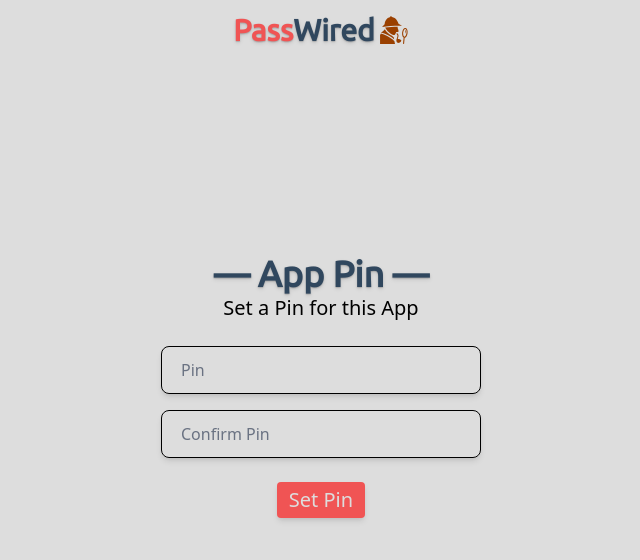
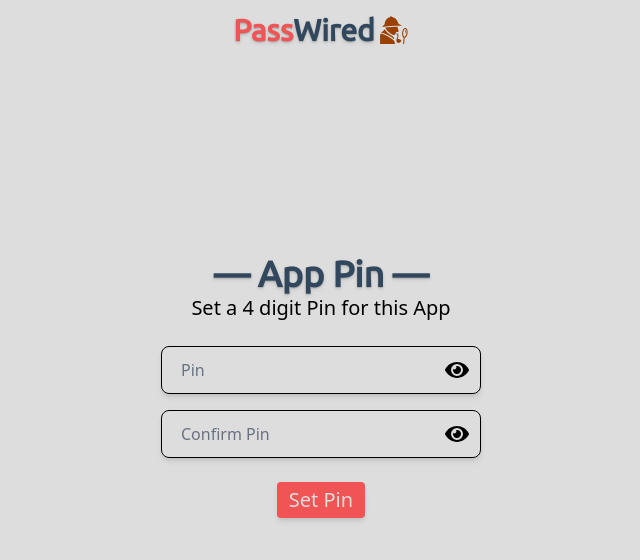
Before and after one commit to Divyansh-Jitpure/PassWired, a React (Vite) app in the folder client/: page /appPin in a window 1280 px wide. Shown: the top 560 px of the page, without its empty margins (319-959 px from the left). Built offline with nearby package versions, Linux system fonts and the light colour scheme; no server answers.

Commit message:
Set pin done

```diff
--- a/client/src/pages/signup/AppPin.jsx
+++ b/client/src/pages/signup/AppPin.jsx
@@ -1,38 +1,98 @@
 import React from "react";
 import FormInput from "../../components/FormInput";
 import { useState } from "react";
+import { FaEye, FaEyeSlash } from "react-icons/fa";
+import { useLocation, useNavigate } from "react-router";
+import API from "../../utils/api";
 
 const AppPin = () => {
   const [pin, setPin] = useState("");
+  const [showPin, setShowPin] = useState(false);
   const [confirmPin, setConfirmPin] = useState("");
+  const [showConfirmPin, setShowConfirmPin] = useState(false);
 
-  const handleSetPin = () => {};
+  const navigate = useNavigate();
+
+  const location = useLocation();
+  const id = location.state;
+  console.log("id from location state:", id);
+
+  const handleSetPin = async (e) => {
+    e.preventDefault();
+
+    if (!pin || !confirmPin) {
+      alert("Please fill all fields.");
+      return;
+    }
+
+    if (pin !== confirmPin) {
+      alert("Pins do not match!");
+      return;
+    }
+
+    try {
+      const res = await API.post("/auth/setpin", { id, pin });
+
+      navigate("/login");
+    } catch (err) {
+      console.error(err.response?.data?.error || "Failed to set pin!!");
+    }
+  };
 
   return (
     <div className="mb-22 flex flex-col items-center justify-center gap-6 select-none">
-      {" "}
       {/* Headers */}
       <div className="text-center">
         <h2 className="font-[ubuntu] text-4xl font-semibold text-[#30475E] text-shadow-md">
           — App Pin —
         </h2>
-        <p className="text-xl">Set a Pin for this App</p>
+        <p className="text-xl">Set a 4 digit Pin for this App</p>
       </div>
       <form
         onSubmit={handleSetPin}
         className="flex w-[75%] flex-col gap-4 sm:w-[25%]"
       >
         {/* pin */}
-        <FormInput value={pin} setValue={setPin} lable="Pin" type="password" />
+        <div className="relative">
+          <FormInput
+            value={pin}
+            setValue={setPin}
+            lable="Pin"
+            type={showPin ? "text" : "password"}
+          />
+          {showPin ? (
+            <FaEyeSlash
+              onClick={() => setShowPin(!showPin)}
+              className="absolute top-1/2 right-3 -translate-y-1/2 cursor-pointer text-2xl"
+            />
+          ) : (
+            <FaEye
+              onClick={() => setShowPin(!showPin)}
+              className="absolute top-1/2 right-3 -translate-y-1/2 cursor-pointer text-2xl"
+            />
+          )}
+        </div>
 
         {/* Confirm pin */}
-        <FormInput
-          value={confirmPin}
-          setValue={setConfirmPin}
-          lable="Confirm Pin"
-          type="password"
-        />
-
+        <div className="relative">
+          <FormInput
+            value={confirmPin}
+            setValue={setConfirmPin}
+            lable="Confirm Pin"
+            type={showConfirmPin ? "text" : "password"}
+          />
+          {showConfirmPin ? (
+            <FaEyeSlash
+              onClick={() => setShowConfirmPin(!showConfirmPin)}
+              className="absolute top-1/2 right-3 -translate-y-1/2 cursor-pointer text-2xl"
+            />
+          ) : (
+            <FaEye
+              onClick={() => setShowConfirmPin(!showConfirmPin)}
+              className="absolute top-1/2 right-3 -translate-y-1/2 cursor-pointer text-2xl"
+            />
+          )}
+        </div>
         {/* Submit */}
         <div className="mx-auto mt-2">
           <button
--- a/client/src/pages/signup/SignUp.jsx
+++ b/client/src/pages/signup/SignUp.jsx
@@ -34,7 +34,7 @@ const SignUp = () => {
         password,
       });
       // console.log("Signup successful:", res.data);
-      navigate("/appPin"); // Redirect to login page on success
+      navigate("/appPin", { state: res.data.id }); // Redirect to login page on success
     } catch (err) {
       console.error(err.response?.data?.error || "Signup Failed!!");
     }
```
Also changed, not shown: 2 other files (tests, documents, lock files or other folders).
